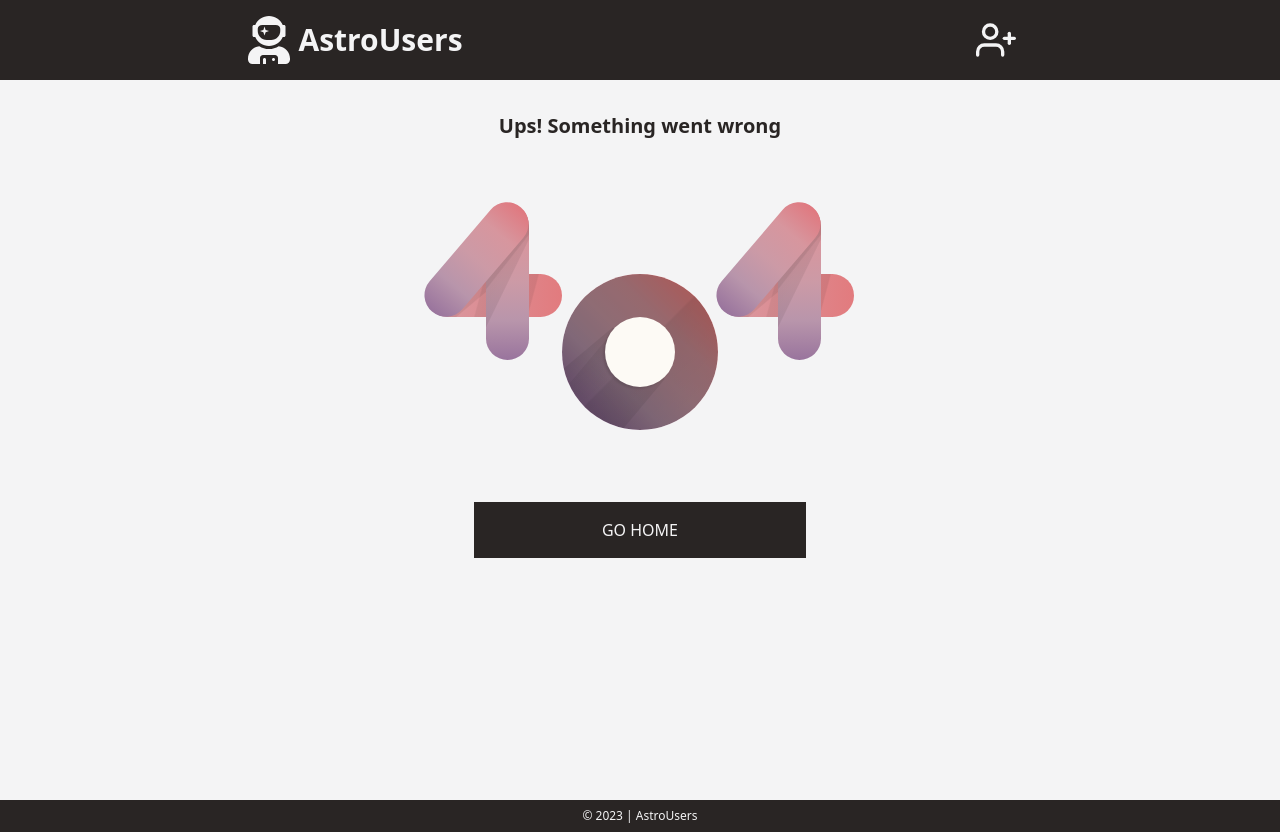
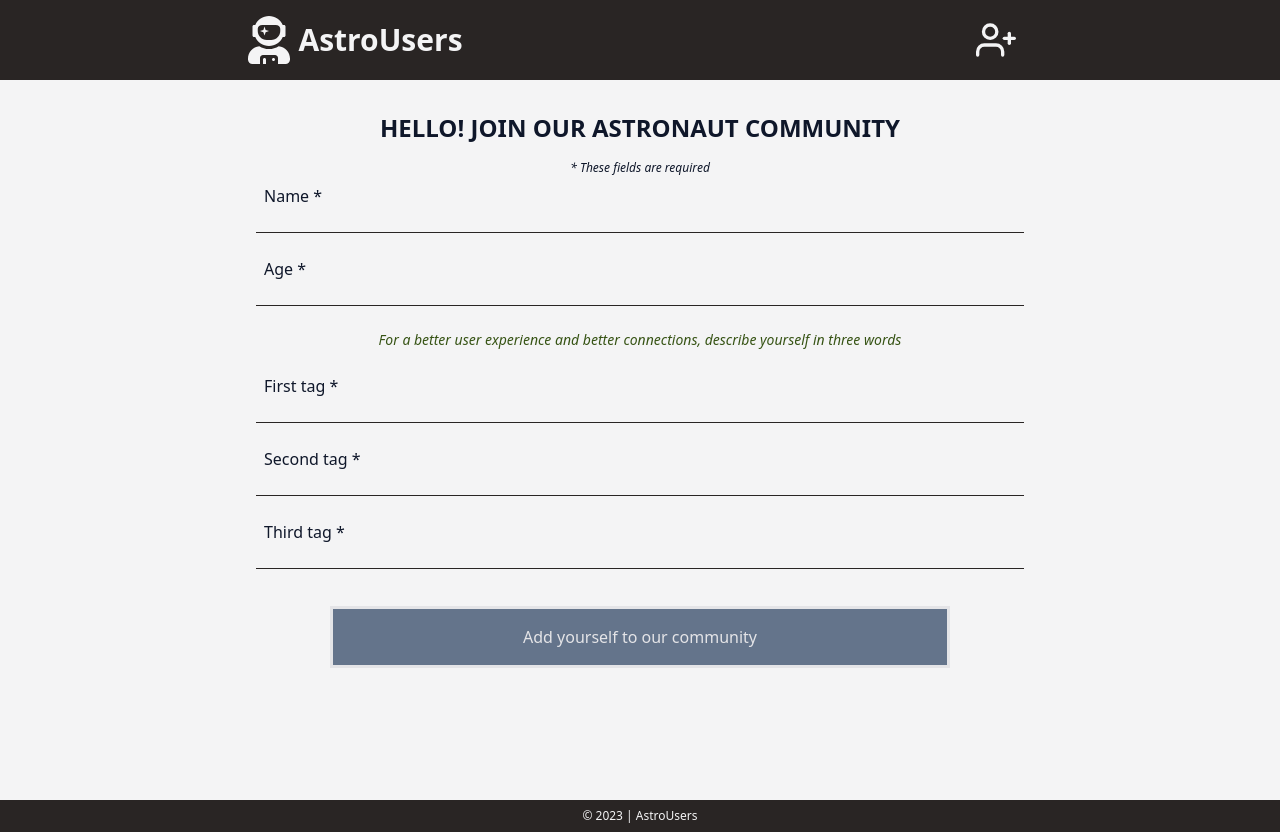
Before and after one commit to pinkjagnie/users-cards-project, a Next.js app: page /users/add in a window 1280 px wide. Before the commit this address had no page. Built offline with nearby package versions, Linux system fonts and the light colour scheme.

Commit message:
Added addUserPage & AddUserForm comp.

```diff
--- a/package.json
+++ b/package.json
@@ -15,6 +15,7 @@
     "next": "13.2.4",
     "react": "18.2.0",
     "react-dom": "18.2.0",
+    "react-hook-form": "^7.43.7",
     "react-icons": "^4.8.0"
   },
   "devDependencies": {
--- a/src/components/Navbar.js
+++ b/src/components/Navbar.js
@@ -15,7 +15,7 @@ const Navbar = () => {
           <Link href="/" className='font-bold text-lg md:text-3xl leading-[10vh]'>AstroUsers</Link>
         </div>
         <div className="px-4">
-          <FiUserPlus size={40} className="hover:text-lime-300 cursor-pointer" />
+          <Link href="/users/add"><FiUserPlus size={40} className="hover:text-lime-300 cursor-pointer" /></Link>
         </div>
       </div>
     </section>
--- /dev/null
+++ b/src/components/users/add/AddUserForm.js
@@ -0,0 +1,97 @@
+import React from "react";
+
+import { useForm } from "react-hook-form";
+
+import styles from "@/style";
+
+const AddUserForm = () => {
+  const { register, handleSubmit, reset, formState: { errors, isDirty, isValid } } = useForm({
+    defaultValues: {
+      firstName: '',
+      age: '',
+      tagFirst: '',
+      tagSecond: '',
+      tagThird: ''
+    }
+  });
+
+  async function onSubmit(data) {
+    const enteredFirstName = data.firstName;
+    const enteredAge = data.age;
+    const enteredTagFirst = data.tagFirst;
+    const enteredTagSecond = data.tagSecond;
+    const enteredTagThird = data.tagThird;
+
+    console.log('name: ' + enteredFirstName);
+    console.log('age: ' + enteredAge);
+    console.log('1st tag: ' + enteredTagFirst);
+    console.log('2nd tag: ' + enteredTagSecond);
+    console.log('3rd tag: ' + enteredTagThird);
+
+    reset();
+  };
+
+  return(
+    <div>
+      <form onSubmit={handleSubmit(onSubmit)} className="w-[90%] md:w-[60%] pt-2 pb-6 mb-2 mx-auto">
+
+      <div className="pb-6">
+        <label htmlFor='firstName' className="pl-2">Name *</label>
+        <input type='text' id='firstName' className={`w-[100%] border-b border-stone-800 ${styles.mainBackgroundColor}`} {...register("firstName", { required: {
+        value: true,
+        message: 'This field is required'
+        }})} />
+        {errors.firstName && <p className="text-rose-900">{errors.firstName.message}</p>}
+      </div>
+
+      <div className="pb-6">
+        <label htmlFor='age' className="pl-2">Age *</label>
+        <input type='number' id='age' className={`w-[100%] border-b border-stone-800 ${styles.mainBackgroundColor}`} {...register("age", { required: {
+        value: true,
+        message: 'This field is requires'
+        }})} />
+        {errors.age && <p className="text-rose-900">{errors.age.message}</p>}
+      </div>
+
+      <div className="pb-6">
+        <p className="text-sm italic text-center text-lime-900 font-medium">For a better user experience and better connections, describe yourself in three words</p>
+      </div>
+
+      <div className="pb-6">
+        <label htmlFor='tagFirst' className="pl-2">First tag *</label>
+        <input type='text' id='tagFirst' className={`w-[100%] border-b border-stone-800 ${styles.mainBackgroundColor}`} {...register("tagFirst", { required: {
+        value: true,
+        message: 'This field is required'
+        }})} />
+        {errors.tagFirst && <p className="text-rose-900">{errors.tagFirst.message}</p>}
+      </div>
+
+      <div className="pb-6">
+        <label htmlFor='tagSecond' className="pl-2">Second tag *</label>
+        <input type='text' id='tagSecond' className={`w-[100%] border-b border-stone-800 ${styles.mainBackgroundColor}`} {...register("tagSecond", { required: {
+        value: true,
+        message: 'This field is required'
+        }})} />
+        {errors.tagSecond && <p className="text-rose-900">{errors.tagSecond.message}</p>}
+      </div>
+
+      <div className="pb-6">
+        <label htmlFor='tagThird' className="pl-2">Third tag *</label>
+        <input type='text' id='tagThird' className={`w-[100%] border-b border-stone-800 ${styles.mainBackgroundColor}`} {...register("tagThird", { required: {
+        value: true,
+        message: 'This field is required'
+        }})} />
+        {errors.tagThird && <p className="text-rose-900">{errors.tagThird.message}</p>}
+      </div>
+
+      <div className="flex justify-center py-4">
+        <button type="submit" className='w-[80%] outline px-6 py-4 bg-slate-700 disabled:bg-slate-500 text-zinc-200 hover:bg-slate-600' disabled={!isDirty || !isValid}>Add yourself to our community</button>
+      </div>
+
+    </form>
+
+  </div>
+  )
+};
+
+export default AddUserForm;
--- /dev/null
+++ b/src/pages/users/add/index.js
@@ -0,0 +1,20 @@
+import React from 'react';
+
+import styles from '@/style';
+
+import AddUserForm from '@/components/users/add/AddUserForm';
+
+const addUserPage = () => {
+  return(
+    <section className={`min-h-screen pt-28 min-[600px]:pt-36 lg:pt-28 pb-10 ${styles.mainBackgroundColor} ${styles.mainTextColor}`}>
+      <h1 className='pb-4 md:pt-4 lg:pt-0 uppercase font-bold text-xl lg:text-2xl text-center'>Hello! Join our astronaut community</h1>
+
+      <div className='pb-2'>
+        <p className='text-xs italic text-center'>* These fields are required</p>
+        <AddUserForm />
+      </div>
+    </section>
+  )
+};
+
+export default addUserPage;
```
Also changed, not shown: 1 other file (tests, documents, lock files or other folders).
